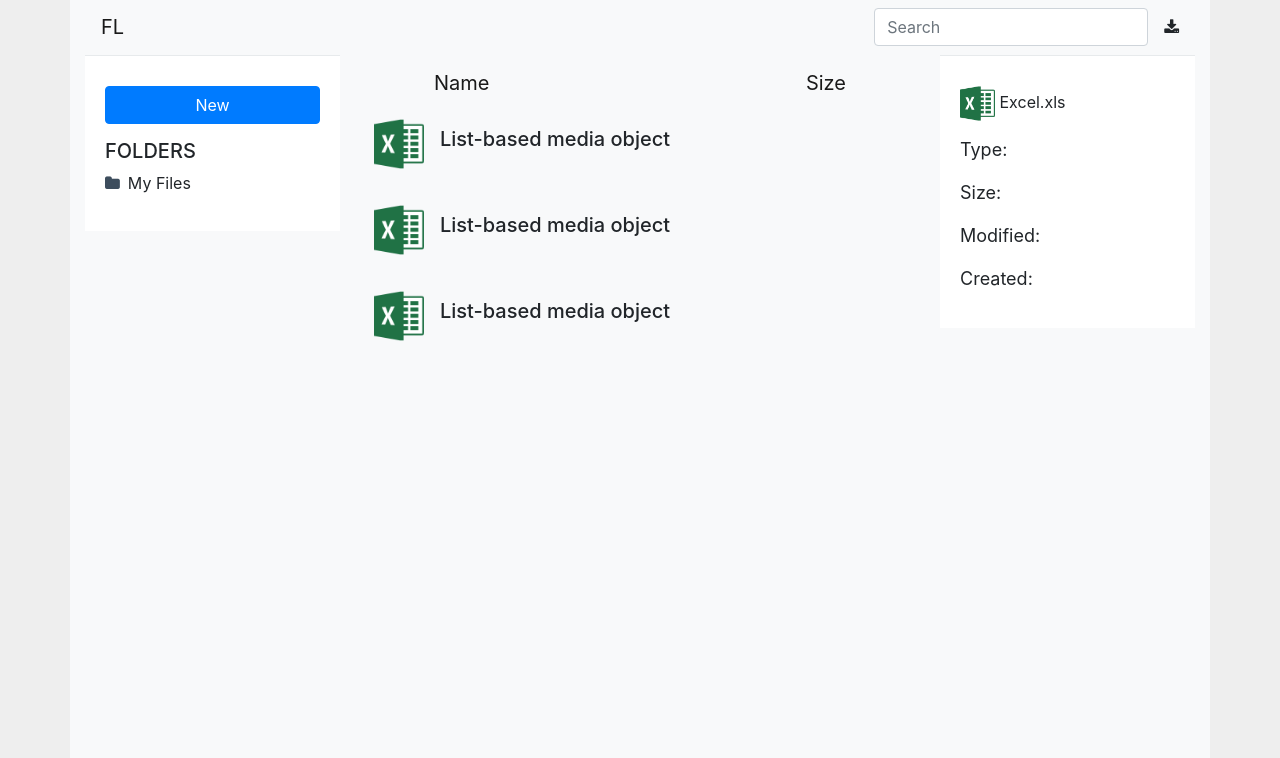
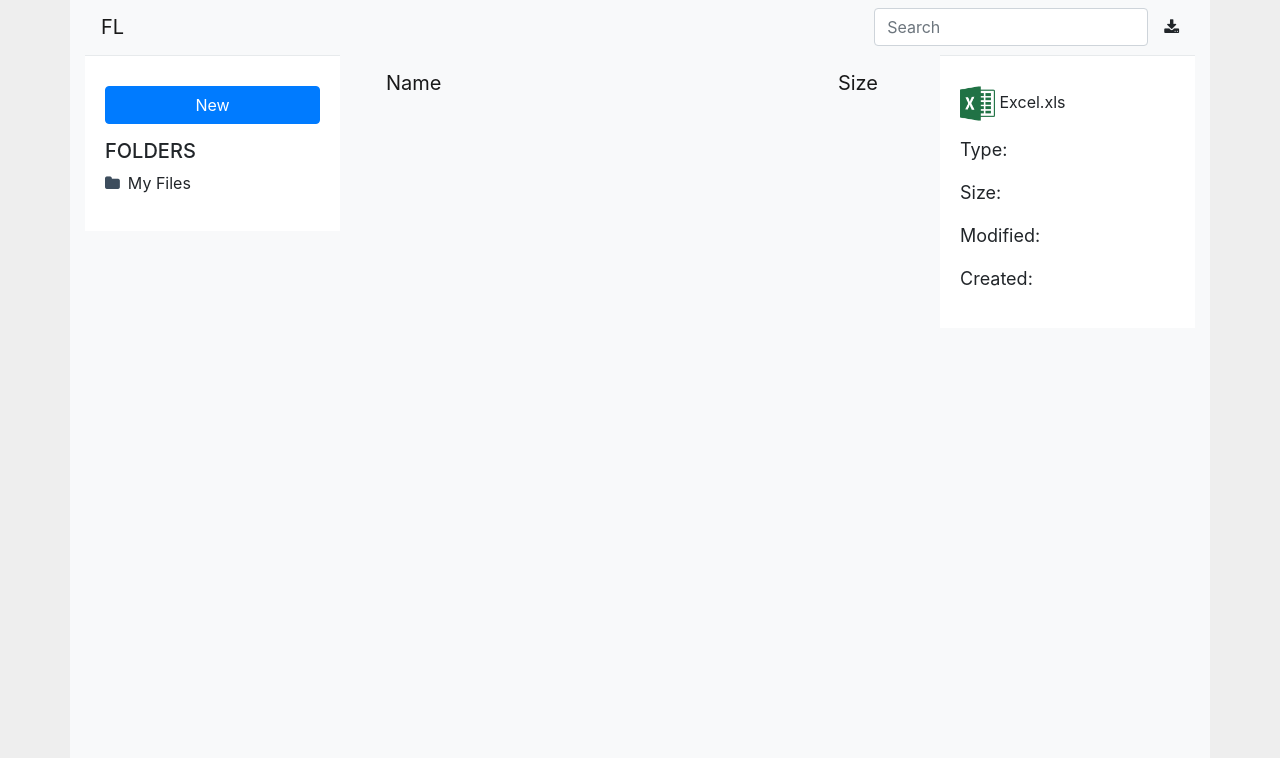
Before and after one commit to GuilhermeCarra/PHP-FileSystem-Explorer, a PHP site: page / in a window 1280 px wide. Shown: the part 21-779 px from the top of the page. Run offline with PHP 8.4, Linux system fonts and the light colour scheme; some libraries are stand-ins or nearby versions.

Commit message:
eliminated hard coded files

```diff
--- a/index.php
+++ b/index.php
@@ -42,35 +42,15 @@
             </div>
             <div class="col-md-6 animated fadeInRight">
                 <div class="row">
-                    <div class="col-lg-12" id="folder">
+                    <div class="col-lg-12">
                         <nav class="navbar navbar-light bg-light">
-                            <a class="navbar-brand ml-5">Name</a>
+                            <a class="navbar-brand">Name</a>
                             <form class="form-inline">
-                                <a class="navbar-brand mr-5">Size</a>
+                                <a class="navbar-brand">Size</a>
                             </form>
                         </nav>
-                        <ul class="list-unstyled">
-                            <li class="media">
-                                <img src="assets/img/excel-2.png" class="mr-3 ml-1 mt-2 mb-1" alt="..." height="50px"
-                                    width="50px">
-                                <div class="media-body">
-                                    <h5 class="mt-0 mb-1 mt-3">List-based media object</h5>
-                                </div>
-                            </li>
-                            <li class="media my-4">
-                                <img src="assets/img/excel-2.png" class="mr-3 ml-1 mt-2 mb-1" alt="..." height="50px"
-                                    width="50px">
-                                <div class="media-body">
-                                    <h5 class="mt-0 mb-1 mt-3">List-based media object</h5>
-                                </div>
-                            </li>
-                            <li class="media">
-                                <img src="assets/img/excel-2.png" class="mr-3 ml-1 mt-2 mb-1" alt="..." height="50px"
-                                    width="50px">
-                                <div class="media-body">
-                                    <h5 class="mt-0 mb-1 mt-3">List-based media object</h5>
-                                </div>
-                            </li>
+                        <ul class="list-unstyled" id="folder">
+                            <!-- Archives / Folder printed dynamically -->
                         </ul>
                     </div>
                 </div>
@@ -109,7 +89,7 @@
                 <i class="fa fa-font"></i> Rename
             </div>
         </div>
-
+    </div>
 
         <script src="https://code.jquery.com/jquery-3.5.1.min.js"
             integrity="sha256-9/aliU8dGd2tb6OSsuzixeV4y/faTqgFtohetphbbj0=" crossorigin="anonymous"></script>
```
